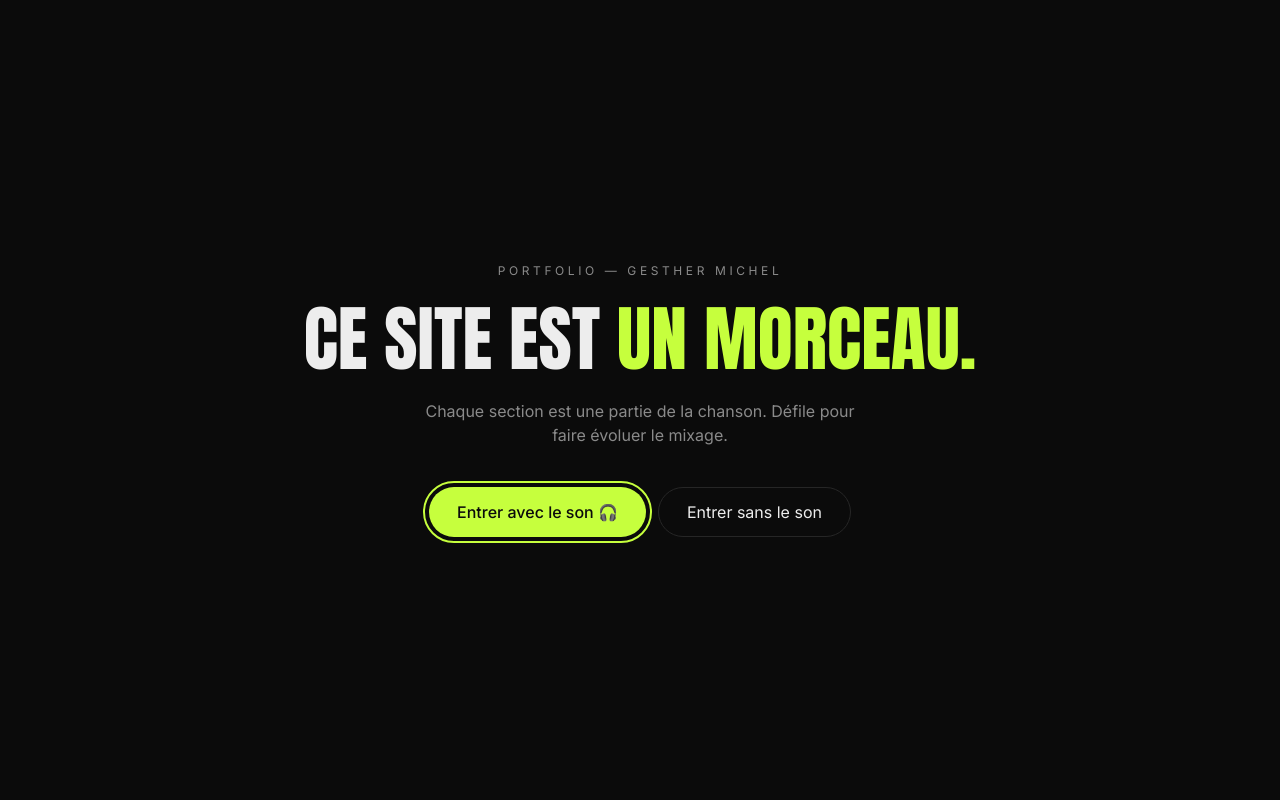
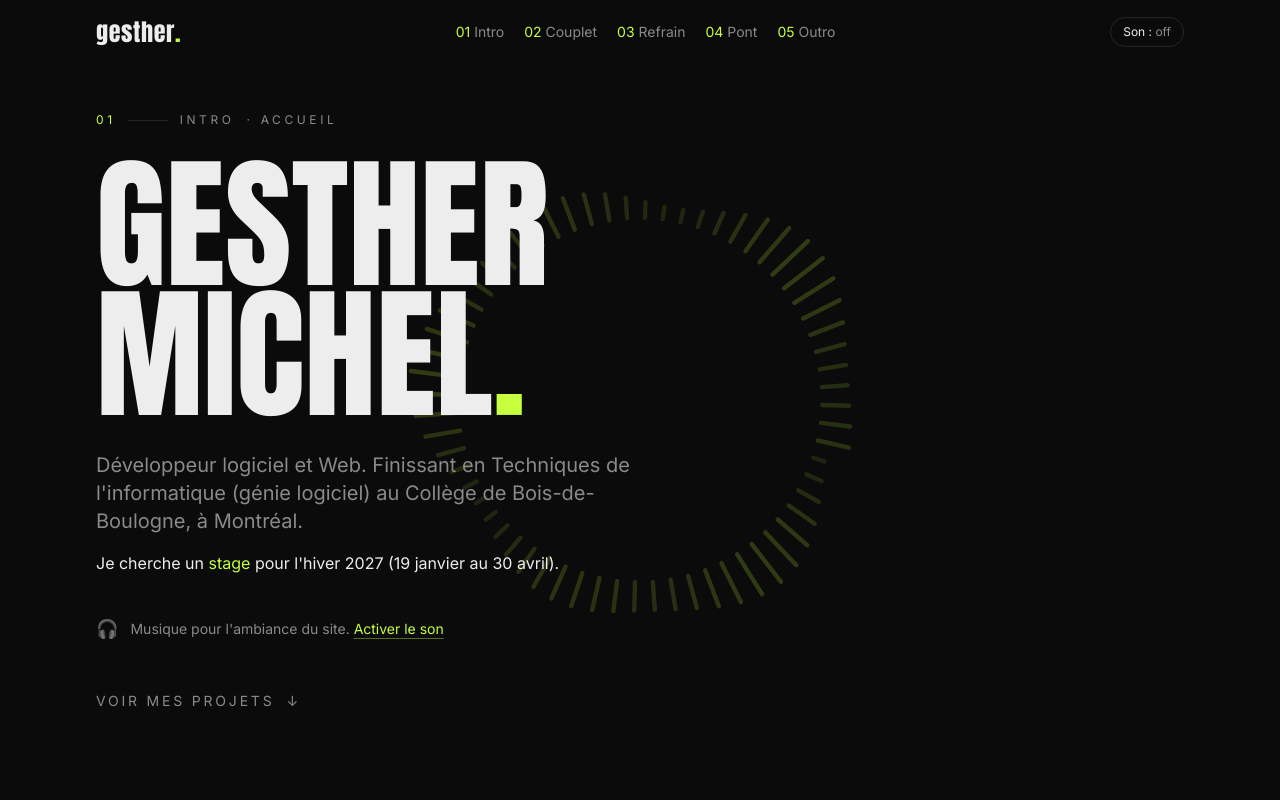
Before and after one commit to GestherMichel/portfolio, a React (Vite) app: page / in a window 1280 px wide. Shown: the top 800 px of the page. Built offline with nearby package versions, Linux system fonts and the light colour scheme.

Commit message:
Remplace l'écran d'entrée par une invitation discrète au son
On arrive directement sur l'accueil. Le choix du son est mémorisé d'une visite à l'autre.

```diff
--- a/src/App.jsx
+++ b/src/App.jsx
@@ -1,15 +1,16 @@
 // =============================================================================
 // APP — assemble toutes les pièces
 // =============================================================================
+// On arrive directement sur l'accueil : pas d'écran d'entrée. Le son est un
+// bonus, coupé par défaut, qu'on active depuis l'accueil ou le menu.
+//
 // L'ordre d'empilement (z-index) :
 //   z-0  Visualizer (fond animé)
 //   z-10 contenu (sections)
 //   z-40 navigation
-//   z-50 écran d'entrée
 // =============================================================================
-import { AudioProvider, useAudio } from './audio/AudioContext.jsx';
+import { AudioProvider } from './audio/AudioContext.jsx';
 import { useLenis } from './hooks/useLenis.js';
-import EntryScreen from './components/EntryScreen.jsx';
 import Nav from './components/Nav.jsx';
 import Visualizer from './components/Visualizer.jsx';
 import Intro from './sections/Intro.jsx';
@@ -18,16 +19,12 @@ import Featured from './sections/Featured.jsx';
 import Skills from './sections/Skills.jsx';
 import Contact from './sections/Contact.jsx';
 
-// Composant interne : il doit être DANS <AudioProvider> pour lire le contexte.
-function Site() {
-  const { entered } = useAudio();
-
-  // Défilement fluide, bloqué tant que l'écran d'entrée est affiché.
-  useLenis(!entered);
+export default function App() {
+  // Défilement fluide pour tout le site.
+  useLenis();
 
   return (
-    <>
-      <EntryScreen />
+    <AudioProvider>
       <Visualizer />
       <Nav />
       <main className="relative z-10">
@@ -37,14 +34,6 @@ function Site() {
         <Skills />
         <Contact />
       </main>
-    </>
-  );
-}
-
-export default function App() {
-  return (
-    <AudioProvider>
-      <Site />
     </AudioProvider>
   );
 }
--- a/src/audio/AudioContext.jsx
+++ b/src/audio/AudioContext.jsx
@@ -7,20 +7,42 @@
 // Ici, le contexte ne contient PAS le son : le son vit dans audioEngine.js.
 // Il contient seulement l'ÉTAT DE L'INTERFACE dont les composants ont besoin
 // pour s'afficher :
-//   - entered : la personne a-t-elle passé l'écran d'entrée ?
-//   - muted   : le bouton « Son » est-il sur off ?
-// et les actions qui modifient cet état (enter, toggleMute).
+//   - muted : le son est-il coupé ? (oui par défaut)
+// et l'action qui le modifie (toggleMute). Le bouton du menu et l'invitation
+// de l'accueil utilisent tous les deux ce même état : ils restent synchronisés.
 //
 // Note : le nom du fichier n'a rien à voir avec l'objet AudioContext natif du
 // navigateur (Web Audio). C'est le contexte React lié à l'audio.
 // =============================================================================
-import { createContext, useCallback, useContext, useMemo, useState } from 'react';
+import { createContext, useCallback, useContext, useEffect, useMemo, useState } from 'react';
 import * as audioEngine from './audioEngine.js';
 
 const SoundContext = createContext(null);
 
+// --- Mémoriser le choix entre deux visites -----------------------------------
+// localStorage garde une petite valeur dans le navigateur de la personne,
+// même après fermeture de l'onglet. On l'entoure de try/catch : en navigation
+// privée, ou si les cookies sont bloqués, il peut être inaccessible. Dans ce
+// cas, on fait simplement comme si aucun choix n'avait été fait.
+const STORAGE_KEY = 'gesther-portfolio-son'; // valeur : 'on' ou 'off'
+
+function readSoundChoice() {
+  try {
+    return localStorage.getItem(STORAGE_KEY);
+  } catch {
+    return null;
+  }
+}
+
+function saveSoundChoice(choice) {
+  try {
+    localStorage.setItem(STORAGE_KEY, choice);
+  } catch {
+    // pas grave : le choix ne sera juste pas mémorisé
+  }
+}
+
 export function AudioProvider({ children }) {
-  const [entered, setEntered] = useState(false);
   const [muted, setMuted] = useState(true); // son coupé par défaut
 
   // Active le son. IMPORTANT : cette fonction doit être appelée directement
@@ -28,39 +50,54 @@ export function AudioProvider({ children }) {
   const startSound = useCallback(async () => {
     setMuted(false);
     audioEngine.setMuted(false);
-    const ok = await audioEngine.init();
-    // Si aucune piste n'a été trouvée, on remet le bouton sur « off ».
-    if (!ok) {
+    const ok = await audioEngine.init(); // ne fait rien s'il a déjà été appelé
+    if (ok) {
+      saveSoundChoice('on');
+    } else {
+      // Aucune piste trouvée : on remet le bouton sur « off ».
       setMuted(true);
       audioEngine.setMuted(true);
     }
   }, []);
 
-  // Appelée par l'écran d'entrée.
-  const enter = useCallback(
-    (withSound) => {
-      setEntered(true);
-      if (withSound) startSound();
-    },
-    [startSound],
-  );
-
-  // Appelée par le bouton « Son : on/off » de la navigation.
+  // Appelée par le bouton « Son » du menu et par l'invitation de l'accueil.
   const toggleMute = useCallback(() => {
     if (muted) {
-      startSound(); // init() ne fait rien s'il a déjà été appelé
+      startSound();
     } else {
       setMuted(true);
       audioEngine.setMuted(true);
+      saveSoundChoice('off');
     }
   }, [muted, startSound]);
 
+  // RETOUR D'UN VISITEUR QUI AVAIT ACTIVÉ LE SON
+  // Le navigateur interdit de lancer le son tout seul au chargement. On attend
+  // donc la PREMIÈRE interaction (clic, toucher ou touche du clavier) n'importe
+  // où dans la page, et on relance le son à ce moment-là.
+  useEffect(() => {
+    if (readSoundChoice() !== 'on') return;
+
+    function onFirstInteraction(event) {
+      // Si ce premier clic vise un bouton son, on laisse ce bouton faire son
+      // travail (sinon on activerait le son, puis le bouton le couperait).
+      removeListeners();
+      if (event.target.closest?.('[data-sound-toggle]')) return;
+      startSound();
+    }
+    function removeListeners() {
+      window.removeEventListener('pointerdown', onFirstInteraction);
+      window.removeEventListener('keydown', onFirstInteraction);
+    }
+
+    window.addEventListener('pointerdown', onFirstInteraction);
+    window.addEventListener('keydown', onFirstInteraction);
+    return removeListeners; // nettoyage si le composant disparaît
+  }, [startSound]);
+
   // useMemo évite de recréer l'objet à chaque rendu (sinon tous les
   // composants qui lisent le contexte se re-rendraient pour rien).
-  const value = useMemo(
-    () => ({ entered, muted, enter, toggleMute }),
-    [entered, muted, enter, toggleMute],
-  );
+  const value = useMemo(() => ({ muted, toggleMute }), [muted, toggleMute]);
 
   return <SoundContext.Provider value={value}>{children}</SoundContext.Provider>;
 }
--- a/src/components/EntryScreen.jsx
+++ /dev/null
@@ -1,87 +0,0 @@
-// =============================================================================
-// ÉCRAN D'ENTRÉE
-// =============================================================================
-// Deux rôles :
-//  1. Obtenir un CLIC avant de lancer le son (règle des navigateurs).
-//  2. Laisser le choix : avec ou sans le son. Le site est complet sans.
-// Tant qu'il est affiché, le défilement est bloqué (voir useLenis dans App).
-// =============================================================================
-import { useEffect, useRef, useState } from 'react';
-import { gsap } from 'gsap';
-import { useGSAP } from '@gsap/react';
-import { useAudio } from '../audio/AudioContext.jsx';
-import { prefersReducedMotion } from '../utils/motion.js';
-
-export default function EntryScreen() {
-  const { enter } = useAudio();
-  const rootRef = useRef(null);
-  const firstButtonRef = useRef(null);
-  const [visible, setVisible] = useState(true);
-
-  // Accessibilité : on place le focus clavier sur le premier bouton.
-  useEffect(() => {
-    firstButtonRef.current?.focus();
-  }, []);
-
-  // useGSAP est l'équivalent de useEffect pour GSAP : toutes les animations
-  // créées ici sont annulées automatiquement si le composant disparaît.
-  // contextSafe() « enregistre » aussi les animations lancées plus tard,
-  // par exemple dans un gestionnaire de clic.
-  const { contextSafe } = useGSAP({ scope: rootRef });
-
-  const handleEnter = contextSafe((withSound) => {
-    // On appelle enter() TOUT DE SUITE, pendant le clic : c'est ce qui
-    // autorise le navigateur à démarrer l'audio.
-    enter(withSound);
-
-    // Puis l'écran disparaît en fondu. autoAlpha = opacity + visibility.
-    gsap.to(rootRef.current, {
-      autoAlpha: 0,
-      duration: prefersReducedMotion() ? 0 : 0.9,
-      ease: 'power2.inOut',
-      onComplete: () => setVisible(false), // retiré du DOM à la fin
-    });
-  });
-
-  if (!visible) return null;
-
-  return (
-    <div
-      ref={rootRef}
-      role="dialog"
-      aria-modal="true"
-      aria-labelledby="entry-title"
-      className="fixed inset-0 z-50 flex flex-col items-center justify-center bg-ink px-6 text-center"
-    >
-      <p className="mb-6 text-xs uppercase tracking-[0.3em] text-muted">
-        Portfolio — Gesther Michel
-      </p>
-      <h1 id="entry-title" className="font-display text-5xl uppercase leading-none sm:text-7xl">
-        Ce site est <span className="text-accent">un morceau.</span>
-      </h1>
-      <p className="mt-6 max-w-md text-muted">
-        Chaque section est une partie de la chanson. Défile pour faire évoluer le mixage.
-      </p>
-
-      <div className="mt-10 flex w-full max-w-sm flex-col gap-3 sm:max-w-none sm:flex-row sm:justify-center">
-        <button
-          ref={firstButtonRef}
-          type="button"
-          onClick={() => handleEnter(true)}
-          aria-label="Entrer dans le site avec le son"
-          className="rounded-full bg-accent px-7 py-3 font-medium text-ink transition-transform hover:scale-105 focus-visible:outline focus-visible:outline-2 focus-visible:outline-offset-4 focus-visible:outline-accent"
-        >
-          Entrer avec le son 🎧
-        </button>
-        <button
-          type="button"
-          onClick={() => handleEnter(false)}
-          aria-label="Entrer dans le site sans le son"
-          className="rounded-full border border-line px-7 py-3 text-paper transition-colors hover:border-paper focus-visible:outline focus-visible:outline-2 focus-visible:outline-offset-4 focus-visible:outline-accent"
-        >
-          Entrer sans le son
-        </button>
-      </div>
-    </div>
-  );
-}
--- a/src/components/Nav.jsx
+++ b/src/components/Nav.jsx
@@ -51,6 +51,7 @@ export default function Nav() {
 
         <button
           type="button"
+          data-sound-toggle // repère utilisé par AudioContext.jsx
           onClick={toggleMute}
           aria-pressed={!muted}
           aria-label={muted ? 'Activer le son' : 'Couper le son'}
--- a/src/hooks/useLenis.js
+++ b/src/hooks/useLenis.js
@@ -34,9 +34,8 @@ export function scrollToTarget(selector) {
   }
 }
 
-// À appeler UNE fois, dans App. "locked" bloque le défilement (écran d'entrée).
-export function useLenis(locked) {
-  // 1) Création et branchement sur GSAP, au montage seulement.
+// À appeler UNE fois, dans App. Crée Lenis et le branche sur GSAP au montage.
+export function useLenis() {
   useEffect(() => {
     if (prefersReducedMotion()) return; // on garde le défilement natif
 
@@ -58,16 +57,4 @@ export function useLenis(locked) {
       lenis = null;
     };
   }, []);
-
-  // 2) Blocage / déblocage du défilement selon "locked".
-  useEffect(() => {
-    // overflow hidden sur <html> bloque aussi le défilement natif (et mobile).
-    document.documentElement.style.overflow = locked ? 'hidden' : '';
-    if (lenis) {
-      if (locked) lenis.stop();
-      else lenis.start();
-    }
-    // La hauteur visible a pu changer (barre de défilement) : on recalcule.
-    if (!locked) ScrollTrigger.refresh();
-  }, [locked]);
 }
--- a/src/sections/Intro.jsx
+++ b/src/sections/Intro.jsx
@@ -1,23 +1,48 @@
-// 01 — Intro : seulement la piste d'ambiance.
+// 01 — Intro (accueil) : la première chose qu'un recruteur voit.
+// Le son est proposé en bonus, discrètement, sous le texte.
 import Section from '../components/Section.jsx';
 import { SECTIONS } from '../data/projects.js';
 import { scrollToTarget } from '../hooks/useLenis.js';
+import { useAudio } from '../audio/AudioContext.jsx';
 
 export default function Intro() {
+  const { muted, toggleMute } = useAudio();
+
   return (
     <Section {...SECTIONS[0]} index={0}>
-      <h2 data-reveal className="font-display text-[15vw] uppercase leading-[0.9] sm:text-[10vw] lg:text-[9rem]">
+      {/* h1 : le titre principal de la page (important pour l'accessibilité et le SEO) */}
+      <h1 data-reveal className="font-display text-[15vw] uppercase leading-[0.9] sm:text-[10vw] lg:text-[9rem]">
         Gesther
         <br />
         Michel<span className="text-accent">.</span>
-      </h2>
+      </h1>
       <p data-reveal className="mt-8 max-w-xl text-lg text-muted sm:text-xl">
-        Développeur logiciel et Web, compositeur. Finissant en Techniques de l'informatique
+        Développeur logiciel et Web. Finissant en Techniques de l'informatique
         (génie logiciel) au Collège de Bois-de-Boulogne, à Montréal.
       </p>
       <p data-reveal className="mt-4 max-w-xl text-paper">
         Je cherche un <span className="text-accent">stage</span> pour l'hiver 2027 (19 janvier au 30 avril).
       </p>
+
+      {/* L'invitation au son. Le clic sur ce bouton suffit pour que le
+          navigateur autorise l'audio : pas besoin d'écran d'entrée. */}
+      <button
+        data-reveal
+        type="button"
+        data-sound-toggle // repère utilisé par AudioContext.jsx
+        onClick={toggleMute}
+        aria-pressed={!muted}
+        className="group mt-10 flex w-fit items-center gap-3 text-left text-sm text-muted transition-colors hover:text-paper"
+      >
+        <span aria-hidden="true" className="text-lg">🎧</span>
+        <span>
+          Musique pour l'ambiance du site.{' '}
+          <span className="text-accent underline decoration-accent/40 underline-offset-4 group-hover:decoration-accent">
+            {muted ? 'Activer le son' : 'Couper le son'}
+          </span>
+        </span>
+      </button>
+
       <a
         data-reveal
         href="#projets"
@@ -27,7 +52,7 @@ export default function Intro() {
         }}
         className="mt-12 inline-flex w-fit items-center gap-3 text-sm uppercase tracking-[0.2em] text-muted transition-colors hover:text-paper"
       >
-        Écouter la suite <span aria-hidden="true">↓</span>
+        Voir mes projets <span aria-hidden="true">↓</span>
       </a>
     </Section>
   );
```
